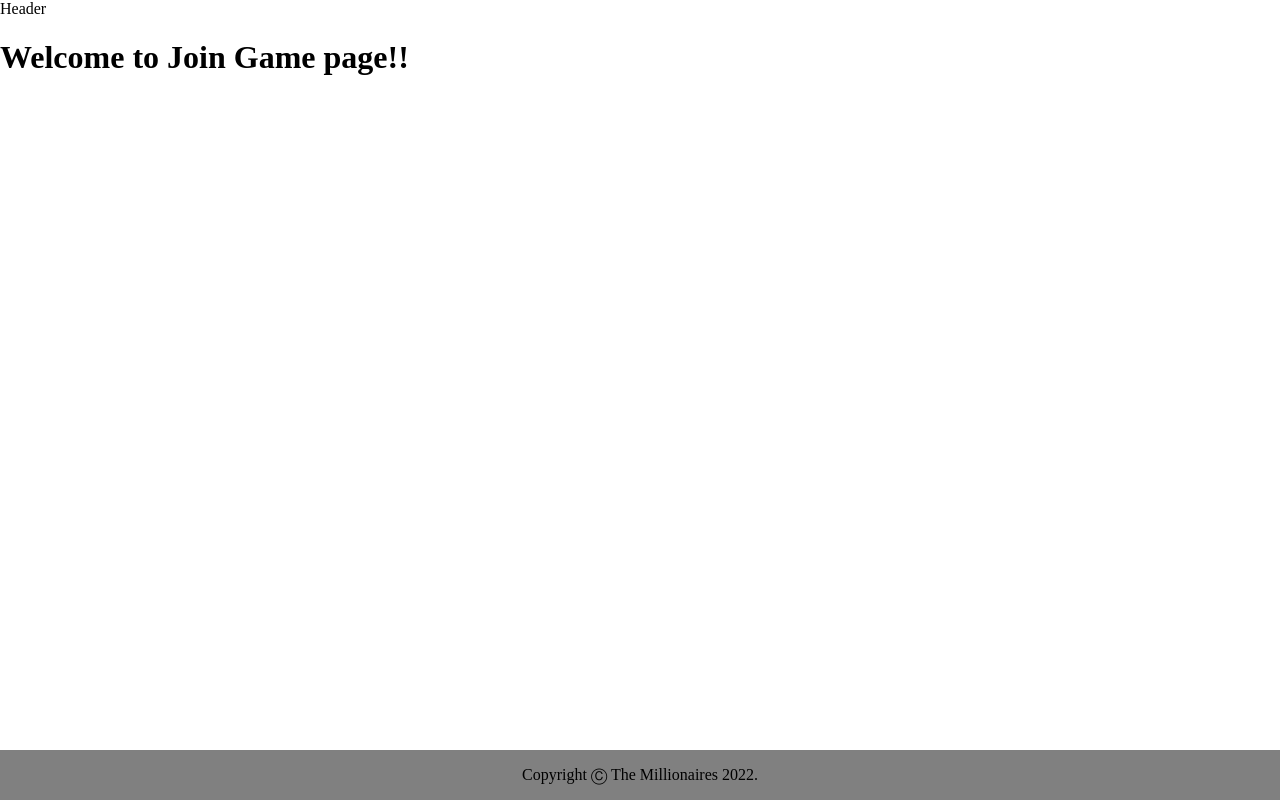
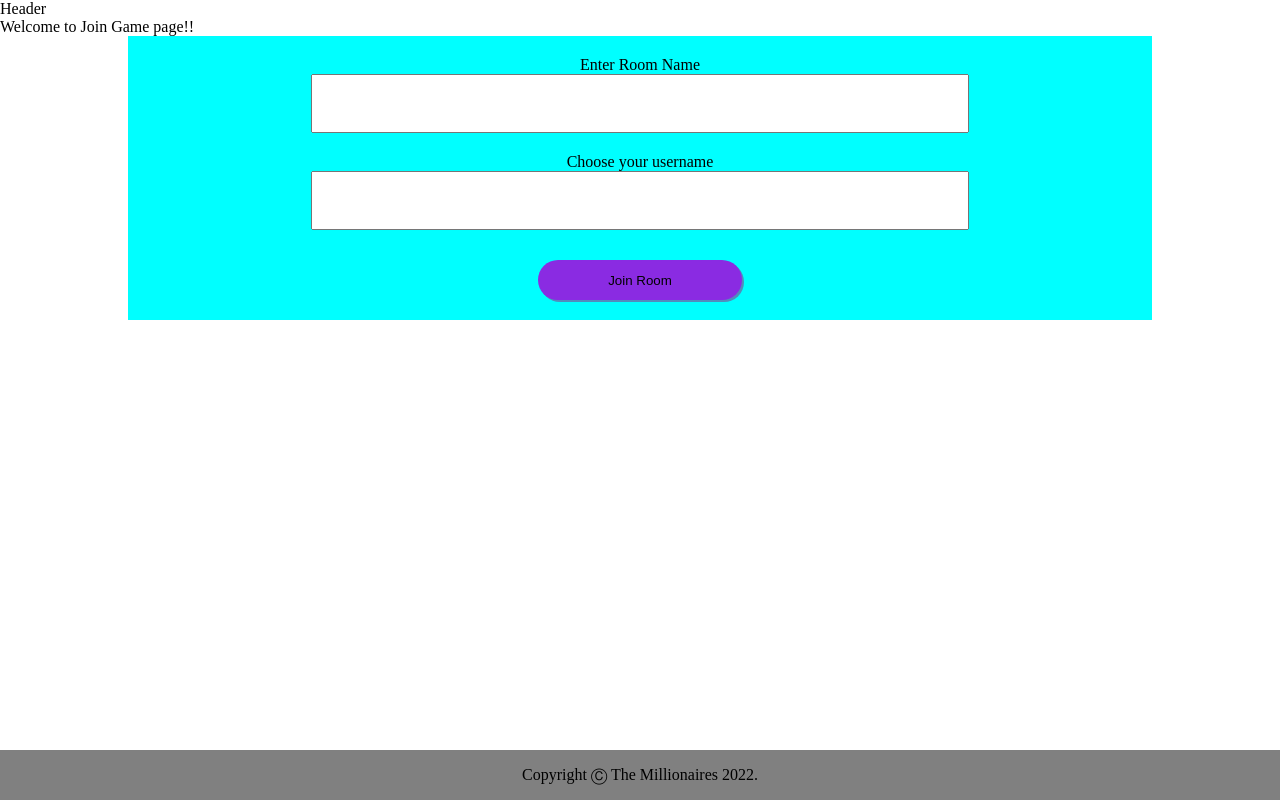
Before and after one commit to azotamiota/utility-billionaire, a React (Vite) app: page /join in a window 1280 px wide. Built offline with nearby package versions, Linux system fonts and the light colour scheme.

Commit message:
Add Join component layout

```diff
--- a/src/pages/JoinGame/index.jsx
+++ b/src/pages/JoinGame/index.jsx
@@ -1,9 +1,21 @@
 import React from 'react'
+import { Button, Container, Input, Title } from '../../components';
 import styles from './index.module.css'
 
 function JoinGame() {
+  const handleClick = (e) => {
+    e.preventDefault()
+    console.log('this should connect me to the right room')
+  }
   return (
-    <div><h1>Welcome to Join Game page!!</h1></div>
+    <div>
+      <Title>Welcome to Join Game page!!</Title>
+      <Container>
+        <Input type='text' classVariant='light'>Enter Room Name</Input>
+        <Input type='text' classVariant='light'>Choose your username</Input>
+        <Button classVariant='dark' text='Join Room' handleClick={handleClick}></Button>
+      </Container>
+    </div>
   )
 }
 
```
